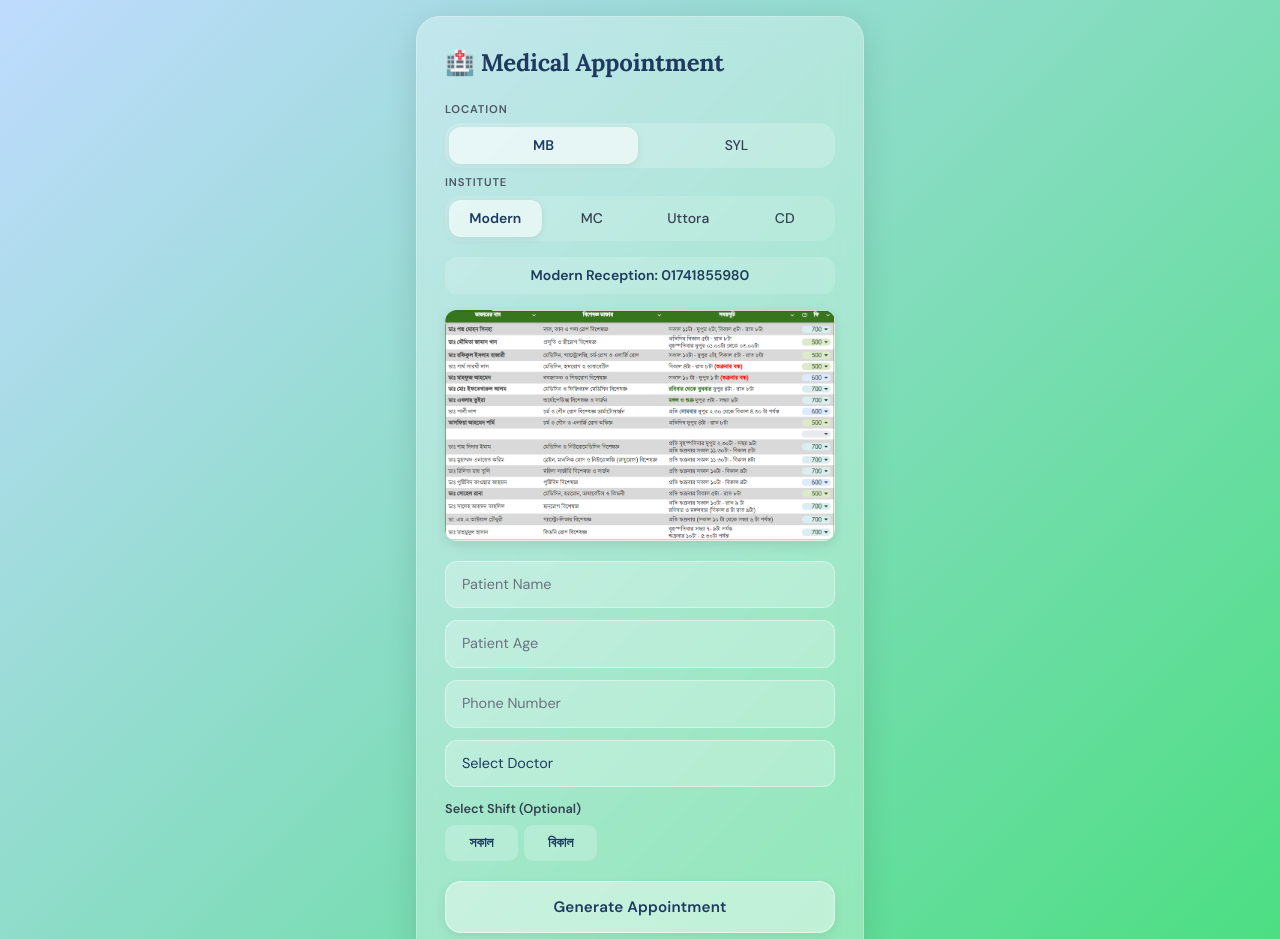
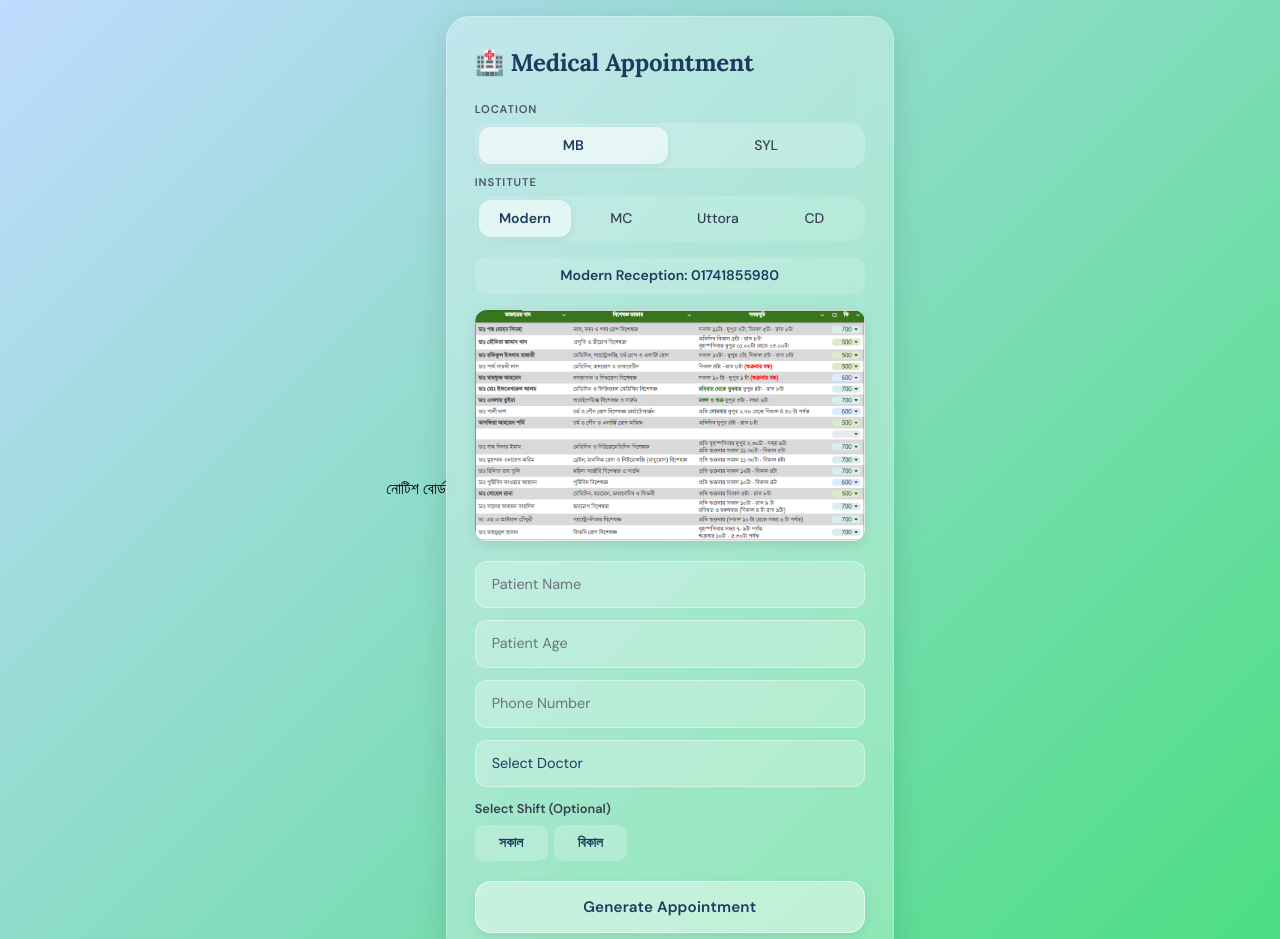
Before and after one commit to mbuser21/slbook, a plain HTML site: page index.html in a window 1280 px wide. Shown: the top 939 px of the page. Drawn offline with nearby package versions, Linux system fonts and the light colour scheme.

Commit message:
Update index.html

```diff
--- a/index.html
+++ b/index.html
@@ -27,6 +27,7 @@
   <link rel="icon" href="favicon.png" />
 </head>
 <body>
+<div><a href="https://script.google.com/macros/s/AKfycbz8Hx1W0nl6itw05b8YHtFU_TJXE9mYaL648e6oUubivF62-Pv4AWBBjbCIjb24DW6P/exec">নোটিশ বোর্ড</a></div>
   <div id="root"></div>
 
   <!-- App Logic -->
```
